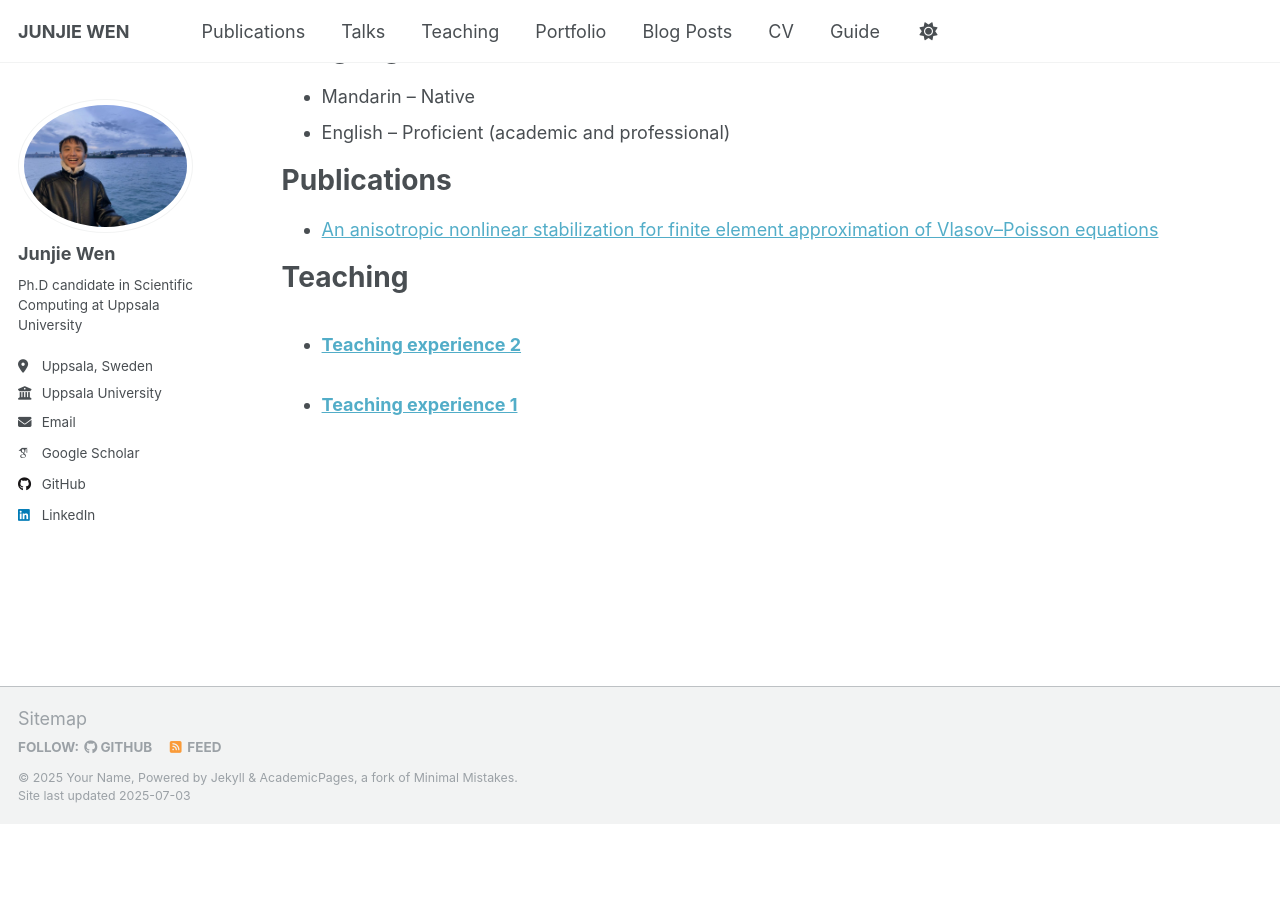
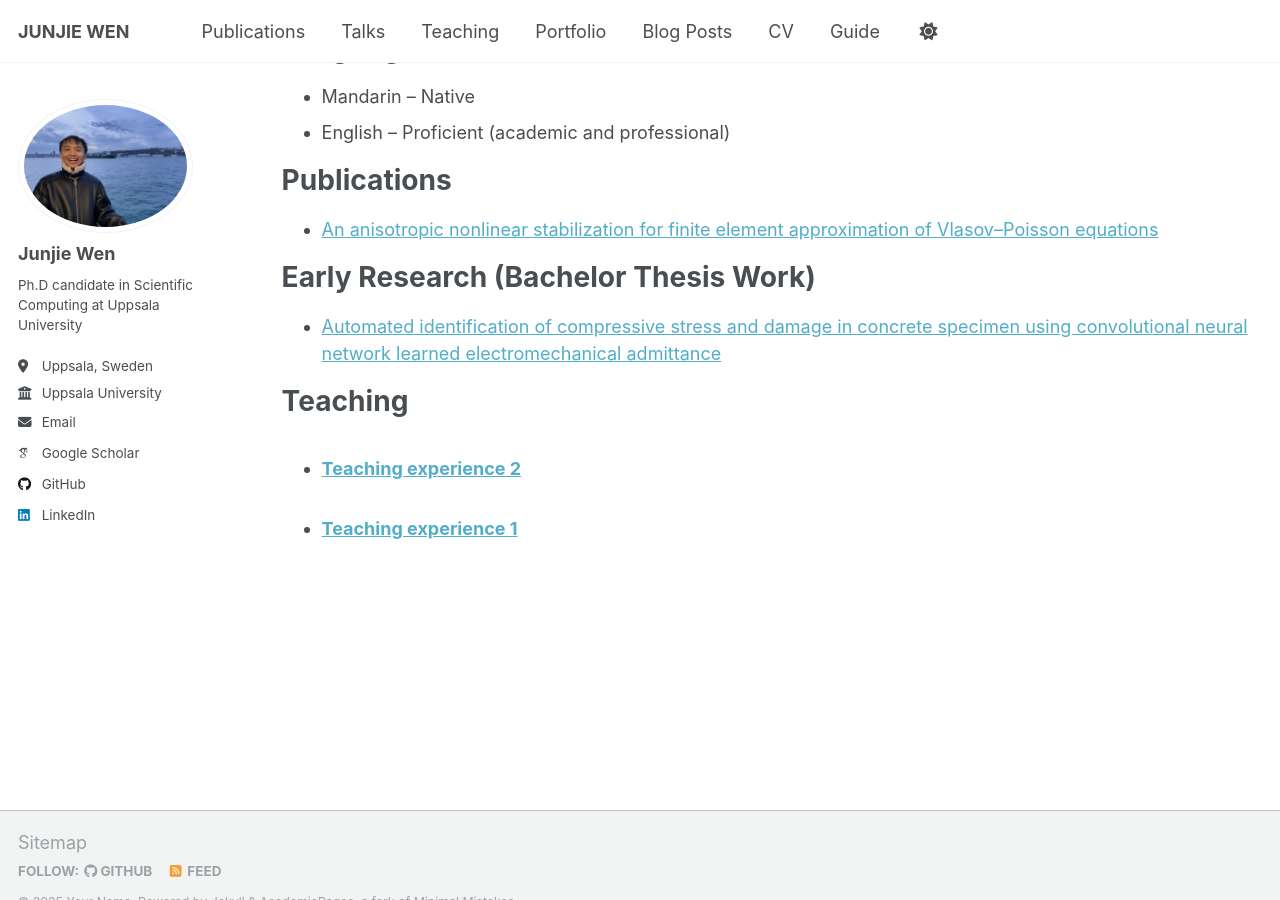
Before and after one commit to WjjSteve/WjjSteve.github.io, a Jekyll site: the page built from _pages/cv.md, in a window 1280 px wide and 900 px high, scrolled down 607 px. Built offline with Jekyll 4.4.1, drawn with Linux system fonts in a browser that asks for light colours; some web fonts are replaced; a script that is not in the unit is left out; before the commit the page ends 1431 px from its top, so only the background shows below that.

Commit message:
Update cv.md

```diff
--- a/_pages/cv.md
+++ b/_pages/cv.md
@@ -36,6 +36,10 @@ Publications
 ======
 * [An anisotropic nonlinear stabilization for finite element approximation of Vlasov–Poisson equations](https://www.sciencedirect.com/science/article/pii/S0021999125003626?via%3Dihub)
 
+Early Research (Bachelor Thesis Work)
+======
+* [Automated identification of compressive stress and damage in concrete specimen using convolutional neural network learned electromechanical admittance](https://www.sciencedirect.com/science/article/pii/S0141029622003091)
+
 
 Teaching
 ======
```
